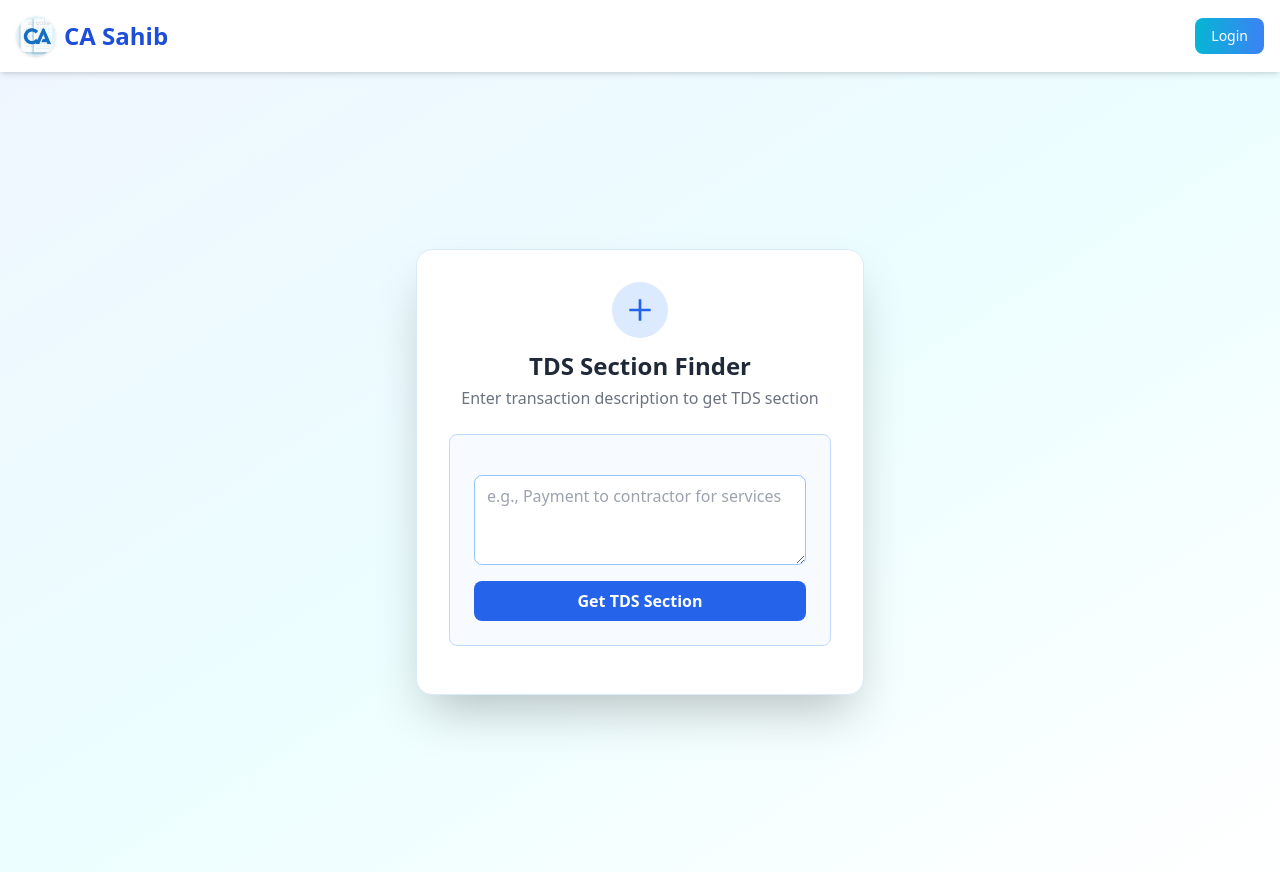
After one commit to rounak890/ca_sahib, a Django app: page /tds/ in a window 1280 px wide. The commit adds this page. Run offline with Django 5.2, Linux system fonts and the light colour scheme; some libraries are stand-ins or nearby versions; some web fonts are replaced.

Commit message:
mac commit - added tds feature and corrected the feature of ai talk

```diff
--- a/invoice_scanner/templates/base.html
+++ b/invoice_scanner/templates/base.html
@@ -42,7 +42,7 @@
                 <a href="{% url 'home' %}" class="px-3 py-2 rounded-lg text-gray-700 font-medium hover:bg-blue-50 hover:text-blue-700 transition">Home</a>
                 <a href="{% url 'invoice_input' %}" class="px-3 py-2 rounded-lg text-gray-700 font-medium hover:bg-blue-50 hover:text-blue-700 transition">Invoice Scanner</a>
                 <a href="{% url 'bank_statement_analyzer' %}" class="px-3 py-2 rounded-lg text-gray-700 font-medium hover:bg-green-50 hover:text-green-700 transition">Bank Analyzer</a>
-                <a href="#" class="px-3 py-2 rounded-lg text-gray-700 font-medium hover:bg-yellow-50 hover:text-yellow-700 transition">TDS Calculator</a>
+                <a href="{% url 'tds' %}" class="px-3 py-2 rounded-lg text-gray-700 font-medium hover:bg-yellow-50 hover:text-yellow-700 transition">TDS Calculator</a>
                 <a href="{% url 'documents' %}" class="px-3 py-2 rounded-lg text-gray-700 font-medium hover:bg-purple-50 hover:text-purple-700 transition">Documents</a>
                 <a href="{% url 'compliance' %}" class="px-3 py-2 rounded-lg text-gray-700 font-medium hover:bg-red-50 hover:text-red-700 transition">Compliance</a>
                 <a href="{% url 'clients' %}" class="px-3 py-2 rounded-lg text-gray-700 font-medium hover:bg-yellow-50 hover:text-yellow-700 transition">Clients</a>
--- /dev/null
+++ b/invoice_scanner/templates/tds.html
@@ -0,0 +1,81 @@
+{% extends "base.html" %}
+{% block content %}
+
+<div class="min-h-screen flex items-center justify-center bg-gradient-to-br from-blue-50 via-cyan-50 to-white px-4 py-12">
+    <div class="w-full max-w-md bg-white rounded-2xl shadow-2xl p-8 border border-blue-100">
+
+        <!-- Heading -->
+        <div class="flex flex-col items-center mb-6">
+            <div class="bg-blue-100 rounded-full p-3 mb-3">
+                <svg class="w-8 h-8 text-blue-600" fill="none" stroke="currentColor" stroke-width="2" viewBox="0 0 24 24">
+                    <path d="M12 4v16m8-8H4"></path>
+                </svg>
+            </div>
+            <h1 class="text-2xl font-extrabold text-gray-800 mb-1">TDS Section Finder</h1>
+            <p class="text-gray-500 text-center">Enter transaction description to get TDS section</p>
+        </div>
+
+        <!-- Input Form -->
+        <div class="border border-blue-200 rounded-lg p-6 bg-blue-50/50 mb-4">
+            <form id="tds-form" class="flex flex-col space-y-4">
+                {% csrf_token %}
+
+                <textarea id="transaction-desc" name="description" rows="3"
+                    placeholder="e.g., Payment to contractor for services"
+                    class="w-full px-3 py-2 border border-blue-300 rounded-lg focus:outline-none focus:ring-2 focus:ring-blue-400"></textarea>
+
+                <button type="submit"
+                    class="w-full bg-blue-600 text-white px-6 py-2 rounded-lg font-semibold hover:bg-blue-700 transition">
+                    Get TDS Section
+                </button>
+            </form>
+        </div>
+
+        <!-- Result -->
+        <div id="tds-result" class="hidden border border-green-200 rounded-lg p-4 bg-green-50 text-green-800">
+            <h2 class="font-bold mb-2">Result:</h2>
+            <p><strong>Section:</strong> <span id="result-section"></span></p>
+            <p><strong>Details:</strong> <span id="result-details"></span></p>
+            <p><strong>Next Step:</strong> <span id="result-continue"></span></p>
+
+        </div>
+    </div>
+</div>
+
+<script>
+document.getElementById("tds-form").addEventListener("submit", async function(e) {
+    console.log('button clicked');
+    e.preventDefault();
+
+    const desc = document.getElementById("transaction-desc").value;
+    if (!desc) {
+        alert("Please enter a transaction description.");
+        return;
+    }
+
+    console.log("description:", desc);
+    const csrfToken = document.querySelector("[name=csrfmiddlewaretoken]").value;
+
+    const response = await fetch("{% url 'tds' %}", {
+        method: "POST",
+        headers: {
+            "Content-Type": "application/json",
+            "X-CSRFToken": csrfToken
+        },
+        body: JSON.stringify({ description: desc })
+    });
+
+    const data = await response.json();
+
+    if (data.success) {
+        document.getElementById("tds-result").classList.remove("hidden");
+        document.getElementById("result-section").textContent = data.section;
+        document.getElementById("result-details").textContent = data.details;
+        document.getElementById("result-continue").textContent = "Continue to this website :- https://incometaxindia.gov.in/Pages/tools/tds-calculator.aspx";
+    } else {
+        alert("No matching TDS section found.");
+    }
+});
+</script>
+
+{% endblock %}
--- a/invoice_scanner/urls.py
+++ b/invoice_scanner/urls.py
@@ -15,6 +15,6 @@ urlpatterns = [
     path('front-page', views.front_page, name='front_page'),
     path('front-page-2/', views.front_page2, name='front_page2'),
     path('clients/', views.clients, name='clients'),
-
+    path('tds/', views.tds, name = 'tds')
 
 ]
--- /dev/null
+++ b/invoice_scanner/utils/tds_section.py
@@ -0,0 +1,69 @@
+from google import genai
+
+
+tds_sections = {
+    "192A": "Payment of taxable accumulated balance of provident fund",
+    "193": "Interest on securities to a resident",
+    "194": "Dividend/Deemed dividend to resident",
+    "194.": "Deemed dividend on buy back of shares referred to section 2(22)(f)",
+    "194A": "Interest other than interest on securities to a resident",
+    "194B": "Winning from lottery or crossword puzzle etc",
+    "194BA": "Winning from Online gaming",
+    "194BA(alt)": "TDS on benefit/perquisite paid to Business/Profession",  # duplicate section, renamed key
+    "194BB": "Winning from Horse races to a resident",
+    "194C": "Payment to a resident contractor/sub-contractor",
+    "194D": "Insurance commission to a resident",
+    "194DA": "Payment in respect of life insurance policy",
+    "194EE": "Payment in respect of deposits under National Savings Scheme, 1987 to a resident",
+    "194F": "Payment on account of repurchase of units of MF or UTI to a resident",
+    "194G": "Commission on sale of lottery tickets to a resident",
+    "194H": "Commission or brokerage to a resident",
+    "194I(a)": "Rent to a resident (Plant and Machinery)",
+    "194I(b)": "Rent to a resident (Others)",
+    "194IA": "Payment/credit of consideration to a resident transferor for transfer of any immovable property",
+    "194IB": "Payment/credit of rent by Individual/HUF to a resident",
+    "194IC": "Payment under joint development agreement to resident Individual/HUF",
+    "194J": "Fees for professional or technical services to a resident",
+    "194K": "Payment of Income to specified unit-holders",
+    "194LA": "Payment of compensation to a resident on acquisition of certain immovable property",
+    "194LBA(1)": "Income from units of a business trust",
+    "194LBB": "Payment in respect of units of investment fund specified in section 115UB",
+    "194LBC": "Income from Investment in specified securitization trust u/s 115TCA",
+    "194M": "TDS on account of contractual work, brokerage and professional fees etc.",
+    "194N": "TDS on Cash Withdrawals",
+    "194N(alt)": "Interest on securities to a resident",  # duplicate section, renamed key
+    "194O": "Payment by e-commerce operators to e-commerce participants",
+    "194O(alt)": "Purchase of goods (Value exceeding 50 lakhs or more)",  # looks like meant 194Q but given as 1940
+    "194Q": "Purchase of goods (Value exceeding 50 lakhs or more)",
+    "194R": "TDS on benefit/perquisite paid to Business/Profession",
+    "194S": "TDS from payment on transfer of Virtual Digital Asset"
+}
+
+import os
+
+API_KEY = 'AIzaSyBm3jfoQsO3FG2lKrXzeQEzDzD25RMZb0s'
+os.environ['GEMINI_API_KEY'] = API_KEY
+print("the api lkey of gemini: -> ",os.environ['GEMINI_API_KEY'] )
+
+
+client = genai.Client()
+print("client connnectede")
+
+def get_tds_section_details(description):
+    if not description or description.strip() == "":
+        return None, "No description provided."
+
+    response = client.models.generate_content(
+            model="gemini-2.5-flash",
+            contents=[
+                *tds_sections,
+                "given the tds sections and description of the user transaction, you have to accurately choose the section applicable and return the key of the section and return only one section , don't output anything else , wisely choose the section you can not afford a mistake , following is the decsription of transaction ->" + str(description)
+            ],
+        )
+
+    ai_response = response.text
+    print("AI Response:", ai_response)
+
+    for section in list(tds_sections.keys())[::-1]:
+        if section in ai_response:
+            return section, tds_sections[section]
--- a/invoice_scanner/views.py
+++ b/invoice_scanner/views.py
@@ -2,8 +2,10 @@ from django.shortcuts import render, HttpResponse, redirect, get_object_or_404
 from django.template import loader
 # from .forms import FileUploadForm
 from .models import SyncStatus, Compliances_Model, DocumentsModel, DocumentSync
+from django.http import JsonResponse
 
 from datetime import datetime
+import json
 from django.db.models import Q
 
 import uuid
@@ -30,7 +32,7 @@ import numpy as np
 
 from .utils.bank_graph import plot_bar_graph, plot_distribution_graph, plot_pie_chart
 from .utils.bank_anomalies import find_anomalies_df, find_duplicates_df, bounced_df
-
+from .utils.tds_section import get_tds_section_details
 
 ### MODEL FOR MAKING EMBEDDINGS
 model = SentenceTransformer('paraphrase-MiniLM-L6-v2')
@@ -132,6 +134,22 @@ def front_page2(request):
 def ask_ca_ai(request):
     return render(request, 'ask_ca_ai.html')
 
+
+# TDS PART
+def tds(request):
+    # "Later continure to this webiste :- https://incometaxindia.gov.in/Pages/tools/tds-calculator.aspx"
+    if request.method == 'POST':
+        print('got post')
+        # description = request.POST.get('description')
+        data = json.loads(request.body)
+        description = data.get("description", "").strip()
+
+        print('got the description:- ', description)
+        section, details = get_tds_section_details(description)
+        # return render(request, 'tds.html', context={'section': section, 'details': details, 'description': description})
+        return JsonResponse({"success": True, 'section': section, 'details': details})
+
+    return render(request, 'tds.html')
 
 
 # Create your views here.
```
Also changed, not shown: invoice_scanner/consumers.py (+32 -3 lines), requirements.txt (added, +57 -0 lines), db.sqlite3.
